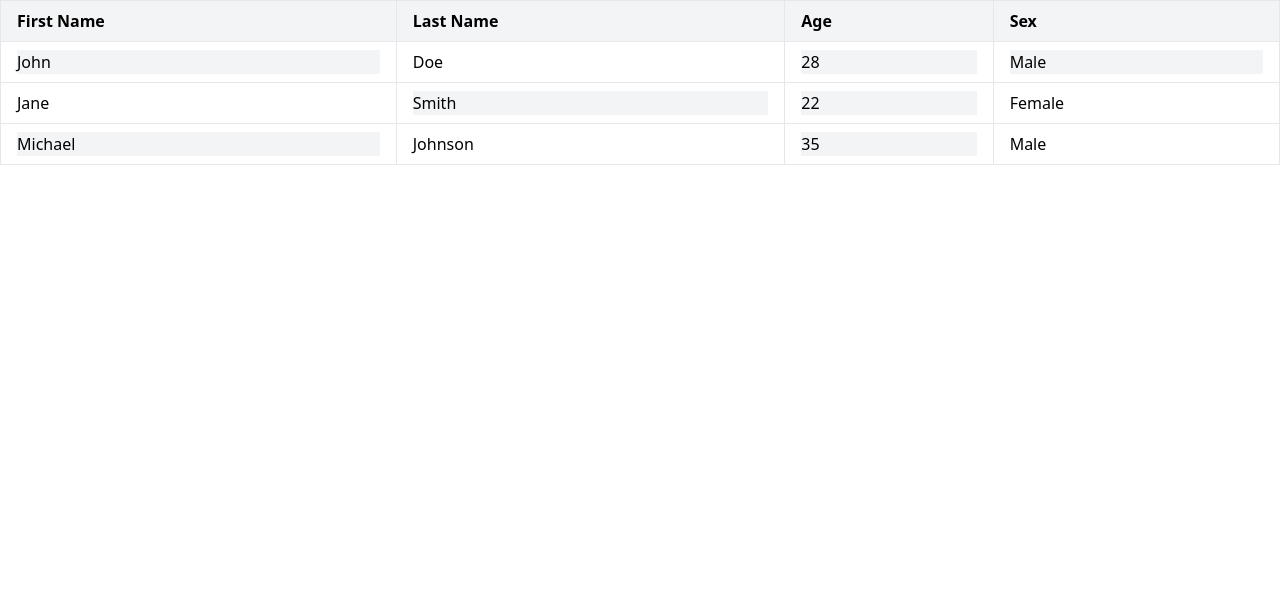
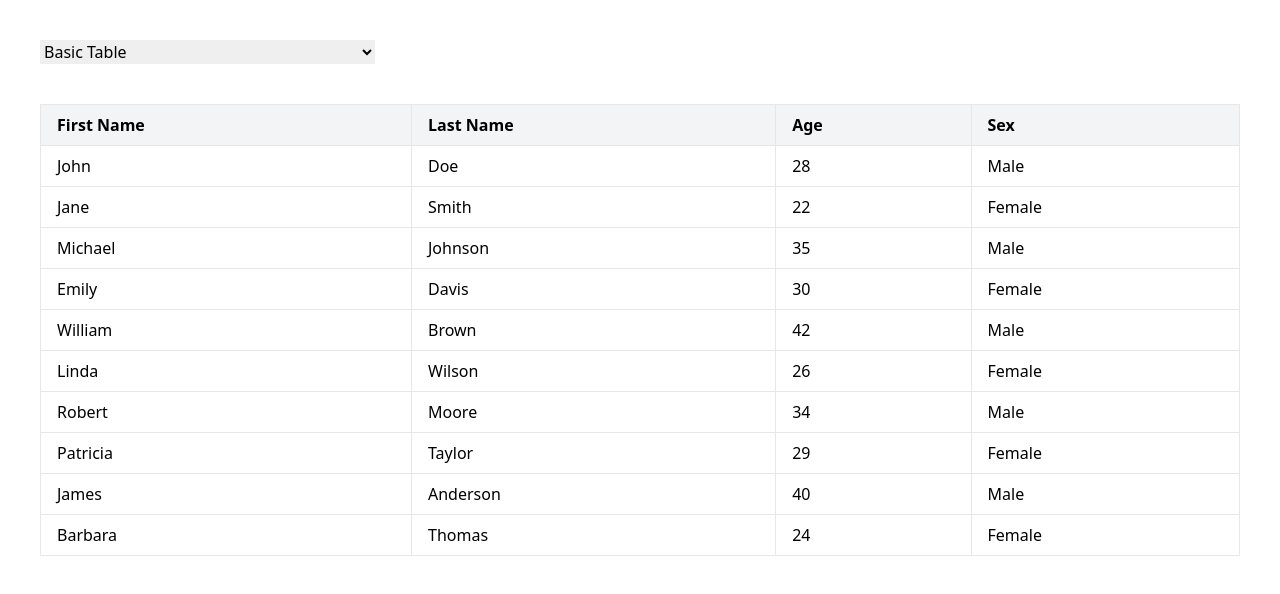
Before and after one commit to vinay-toddleapp/tanstack-data-grid, a React (Create React App) app: page / in a window 1280 px wide. Shown: the top 594 px of the page. Built offline with nearby package versions, Linux system fonts and the light colour scheme.

Commit message:
feat: added control on homepage to render different tables

```diff
--- a/src/App.js
+++ b/src/App.js
@@ -1,13 +1,46 @@
-import React from "react";
+import React, { useState } from "react";
 import BasicTable from "./components/BasicTable";
 import EditableTable from "./components/EditableTable/EditableTable";
 import EditableAndNonEditableColumn from "./components/EditableAndNonEditableColumn/EditableAndNonEditableColumn";
 import EditAndDisabledCell from "./components/EditAndDisabledCell/EditAndDisabledCell";
 
 const App = () => {
+  const allDemos = {
+    basic: {
+      name: "Basic Table",
+      value: "basic",
+      component: <BasicTable />,
+    },
+    editableWithSelectState: {
+      name: "Editable Table with select state",
+      value: "editableWithSelectState",
+      component: <EditableTable />,
+    },
+    editableAndNonEditableCoExist: {
+      name: "Editable and non-editable column co-exist",
+      value: "editableAndNonEditableCoExist",
+      component: <EditableAndNonEditableColumn />,
+    },
+    cellLevelControl: {
+      name: "Cell level control for edit state",
+      value: "cellLevelControl",
+      component: <EditAndDisabledCell />,
+    },
+  };
+  const [currentDemo, setCurrentDemo] = useState("basic");
+
   return (
-    <div>
-      <EditAndDisabledCell />
+    <div className="space-y-10 p-10">
+      <select onChange={(event) => setCurrentDemo(event.target.value)}>
+        {Object.values(allDemos).map((demo) => {
+          return (
+            <option key={demo.value} value={demo.value}>
+              {demo.name}
+            </option>
+          );
+        })}
+      </select>
+      {allDemos[currentDemo].component}
     </div>
   );
 };
```
